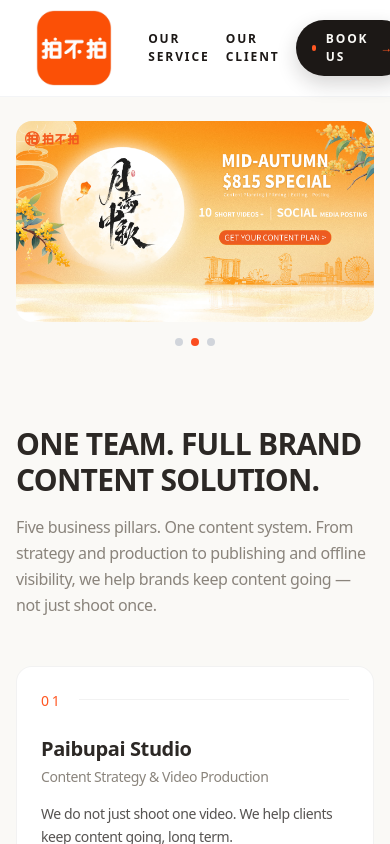
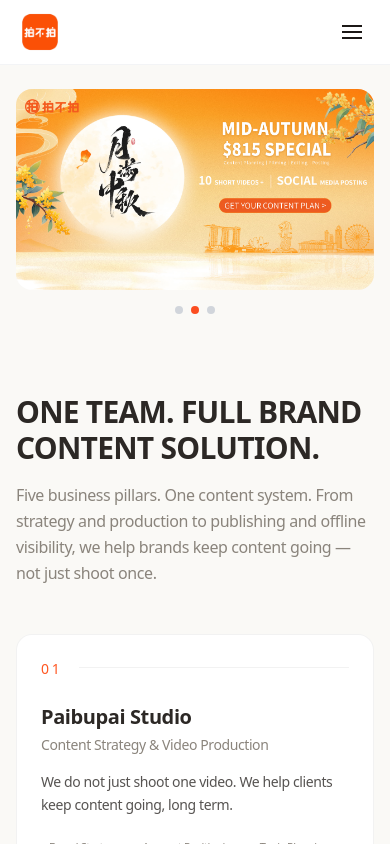
Before and after one commit to bean4896/paibupai, a Next.js app: page / in a window 390 px wide. Shown: the top 844 px of the page. Built offline with nearby package versions, Linux system fonts and the light colour scheme.

Commit message:
Add a mobile hamburger menu so the navbar is usable on small screens.
Keep the desktop links, and collapse Our Service, Our Client, and Book Us behind a toggle on phones.

Co-authored-by: Cursor <cursoragent@cursor.com>

```diff
--- a/components/ui/header.tsx
+++ b/components/ui/header.tsx
@@ -3,46 +3,75 @@
 import Link from 'next/link'
 import Image from 'next/image'
 import { usePathname } from 'next/navigation'
+import { useEffect, useRef } from 'react'
 
 function homeHash(isHomePage: boolean, hash: string) {
   return isHomePage ? hash : `/${hash}`
 }
 
-const navLinkClass =
+const desktopNavLinkClass =
   'font-cabinet-grotesk text-[12px] font-bold tracking-[0.16em] text-[#1C1816] uppercase transition hover:text-[#FF5722] md:text-[13px]'
+
+const mobileNavLinkClass =
+  'font-cabinet-grotesk text-[15px] font-bold tracking-[0.18em] text-[#1C1816] uppercase transition hover:text-[#FF5722]'
 
 export default function Header() {
   const pathname = usePathname()
   const isHomePage = pathname === '/'
+  const menuRef = useRef<HTMLDetailsElement>(null)
+
+  const closeMenu = () => {
+    menuRef.current?.removeAttribute('open')
+    document.body.style.overflow = ''
+  }
+
+  useEffect(() => {
+    closeMenu()
+  }, [pathname])
+
+  useEffect(() => {
+    const menu = menuRef.current
+    if (!menu) return
+
+    const onToggle = () => {
+      document.body.style.overflow = menu.open ? 'hidden' : ''
+    }
+
+    menu.addEventListener('toggle', onToggle)
+    return () => {
+      menu.removeEventListener('toggle', onToggle)
+      document.body.style.overflow = ''
+    }
+  }, [])
 
   return (
     <header
       className={
         isHomePage
-          ? 'sticky top-0 w-full z-30 bg-white/95 backdrop-blur-md border-b border-gray-100'
-          : 'absolute w-full z-30'
+          ? 'sticky top-0 z-30 w-full border-b border-gray-100 bg-white/95 backdrop-blur-md'
+          : 'absolute top-0 z-30 w-full has-[[open]]:border-b has-[[open]]:border-gray-100 has-[[open]]:bg-white'
       }
     >
-      <div className="max-w-6xl mx-auto px-4 sm:px-6">
-        <div className="flex items-center justify-between h-24 md:h-28 py-4">
-          <div className="shrink-0 mr-4 p-2">
-            <Link className="block group" href="/" aria-label="Paibupai">
+      <div className="mx-auto max-w-6xl px-4 sm:px-6">
+        <div className="flex h-16 items-center justify-between md:h-28 md:py-4">
+          <div className="mr-4 shrink-0">
+            <Link className="group block" href="/" aria-label="Paibupai" onClick={closeMenu}>
               <Image
                 src="/logo_paibupai.png"
                 alt="Paibupai Logo"
                 width={3553}
                 height={3547}
-                className="h-[100px] w-auto transition duration-150 ease-in-out group-hover:opacity-80 md:h-[100px]"
+                className="h-12 w-auto transition duration-150 ease-in-out group-hover:opacity-80 md:h-[100px]"
                 priority
               />
             </Link>
           </div>
 
-          <nav className="flex items-center gap-4 sm:gap-6 md:gap-8">
-            <a href={homeHash(isHomePage, '#services')} className={navLinkClass}>
+          <nav className="hidden items-center gap-4 sm:gap-6 md:flex md:gap-8">
+            <a href={homeHash(isHomePage, '#services')} className={desktopNavLinkClass}>
               Our Service
             </a>
-            <a href={homeHash(isHomePage, '#clients')} className={navLinkClass}>
+            <a href={homeHash(isHomePage, '#clients')} className={desktopNavLinkClass}>
               Our Client
             </a>
             <a
@@ -56,6 +85,48 @@ export default function Header() {
               </span>
             </a>
           </nav>
+
+          <details ref={menuRef} className="group relative z-40 shrink-0 md:hidden">
+            <summary
+              className="relative flex h-11 w-11 cursor-pointer list-none items-center justify-center rounded-full [&::-webkit-details-marker]:hidden"
+              aria-label="Menu"
+            >
+              <span className="absolute h-[1.5px] w-5 bg-[#1C1816] transition duration-200 -translate-y-1.5 group-open:translate-y-0 group-open:rotate-45" />
+              <span className="absolute h-[1.5px] w-5 bg-[#1C1816] transition duration-200 group-open:opacity-0" />
+              <span className="absolute h-[1.5px] w-5 bg-[#1C1816] transition duration-200 translate-y-1.5 group-open:translate-y-0 group-open:-rotate-45" />
+            </summary>
+
+            <div className="fixed top-16 right-0 bottom-0 left-0 z-20 bg-[#1C1816]/40" onClick={closeMenu} />
+            <nav className="fixed top-16 right-0 left-0 z-30 border-b border-gray-100 bg-white">
+              <div className="mx-auto flex max-w-6xl flex-col gap-6 px-6 py-8">
+                <a
+                  href={homeHash(isHomePage, '#services')}
+                  className={mobileNavLinkClass}
+                  onClick={closeMenu}
+                >
+                  Our Service
+                </a>
+                <a
+                  href={homeHash(isHomePage, '#clients')}
+                  className={mobileNavLinkClass}
+                  onClick={closeMenu}
+                >
+                  Our Client
+                </a>
+                <a
+                  href={homeHash(isHomePage, '#book')}
+                  className="inline-flex w-fit items-center gap-2.5 rounded-full bg-[#1C1816] px-5 py-3 font-cabinet-grotesk text-[13px] font-bold tracking-[0.16em] text-[#FAF9F6] uppercase"
+                  onClick={closeMenu}
+                >
+                  <span className="h-1.5 w-1.5 rounded-full bg-[#FF5722]" />
+                  Book Us
+                  <span aria-hidden="true" className="text-[#FF5722]">
+                    →
+                  </span>
+                </a>
+              </div>
+            </nav>
+          </details>
         </div>
       </div>
     </header>
```
